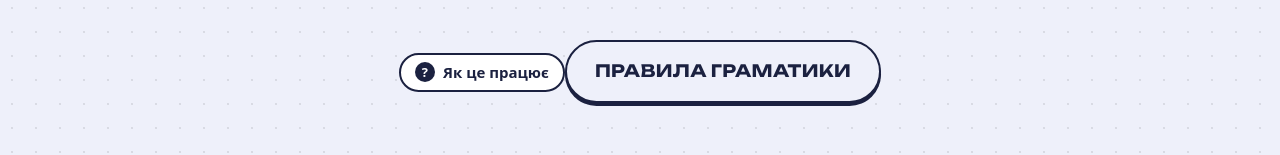
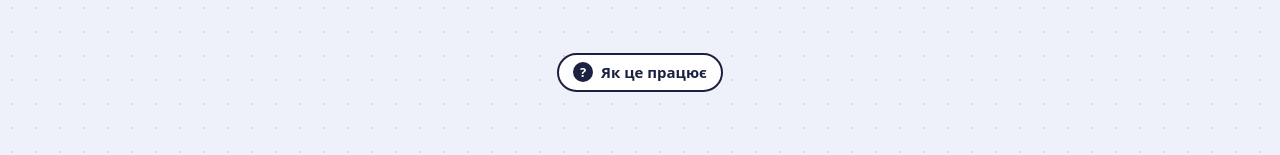
Before and after one commit to mariyavalyanskaya95-create/murly-saas, a Next.js app: page /grammar/trainer in a window 1280 px wide. Shown: the part 408-563 px from the top of the page. Built offline with nearby package versions, Linux system fonts and the light colour scheme; no server answers; a web font is replaced by a local one.

Commit message:
Cleanup: grammar trainer [skip ci]

```diff
--- a/app/(marketing)/grammar/trainer/page.tsx
+++ b/app/(marketing)/grammar/trainer/page.tsx
@@ -31,7 +31,6 @@ export default function TrainerIndex() {
         <div className="mu-container">
           <h1>{L({ uk: 'Тренажери', ru: 'Тренажёры', en: 'Trainers' })} <em>{L({ uk: 'на 100 завдань.', ru: 'на 100 заданий.', en: 'with 100 tasks.' })}</em></h1>
           <HeroTip>{L({ uk: 'У кожному: коли вживаємо, форми + / − / ?, головна пастка, маркери і 5 раундів по 20 завдань. Після кожної відповіді пояснення «Чому так?».', ru: 'В каждом: когда употребляем, формы + / − / ?, главная ловушка, маркеры и 5 раундов по 20 заданий. После каждого ответа объяснение «Почему так?».', en: 'Each one has: when to use it, + / − / ? forms, the main trap, signal words and 5 rounds of 20 tasks, with a “Why?” after every answer.' })}</HeroTip>
-          <Link href="/grammar" className="mu-btn mu-btn--lg">{L({ uk: 'Правила граматики', ru: 'Правила грамматики', en: 'Grammar rules' })}</Link>
         </div>
       </section>
       {levels.map((lv) => (
```
